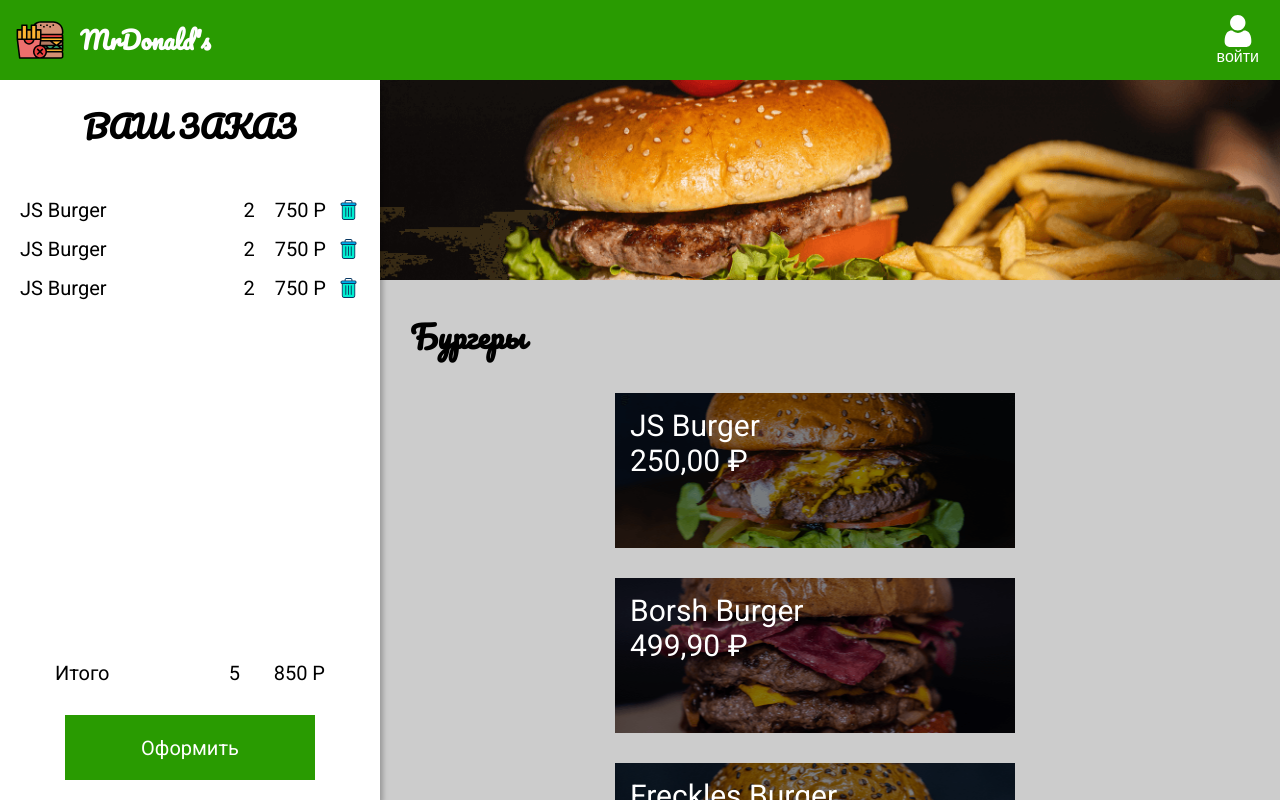
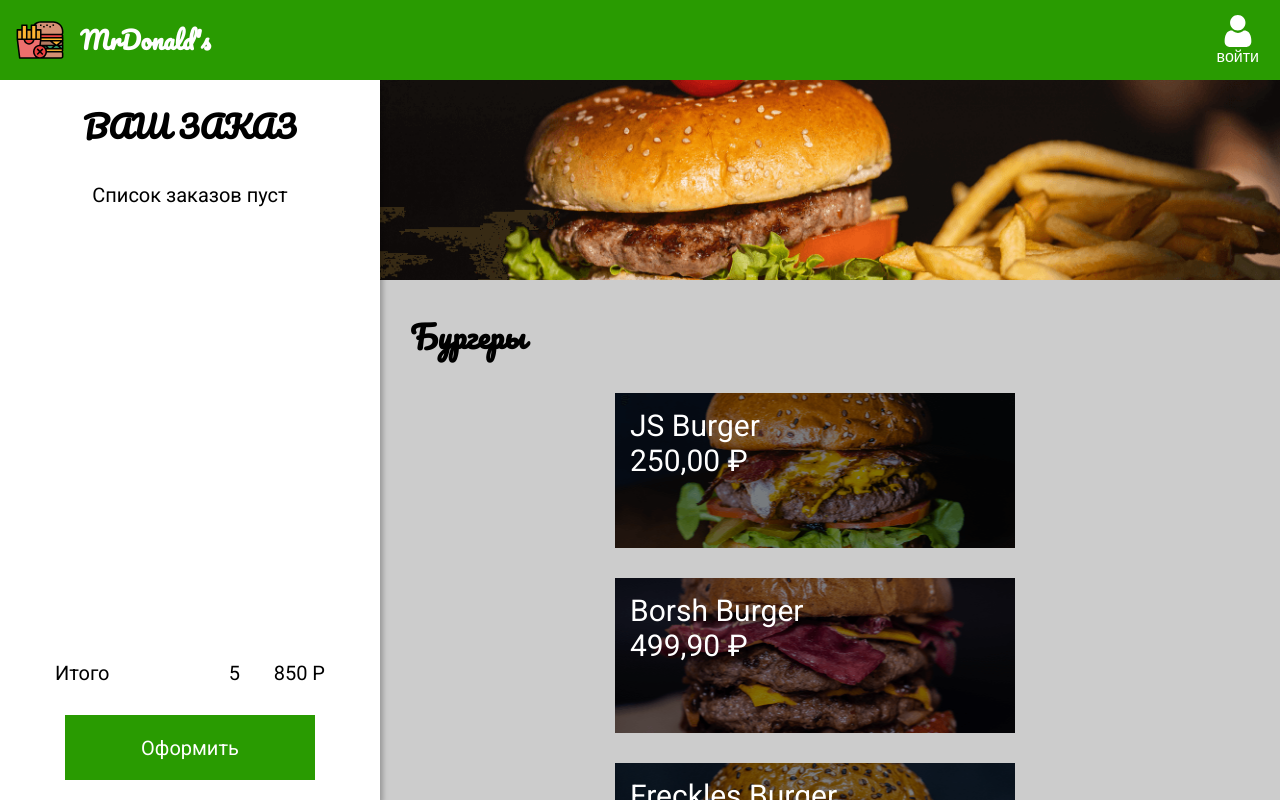
Before and after one commit to etozhenerk/mrdonalds, a React (Create React App) app: page / in a window 1280 px wide. Shown: the top 800 px of the page. Built offline with nearby package versions, Linux system fonts and the light colour scheme.

Commit message:
-реорганизация папки компонентов

```diff
--- a/src/App.js
+++ b/src/App.js
@@ -1,23 +1,23 @@
 import React from "react";
-import { NavBar } from "./Components/NavBar";
-import { Menu } from "./Components/Menu";
-import { GlobalStyle } from "./Components/GlobalStyle";
-import { ModalItem } from "./Components/ModalItem";
-import { Order } from "./Components/Order";
-
-
+import { NavBar } from "./Components/NavBar/NavBar";
+import { Menu } from "./Components/Menu/Menu";
+import { GlobalStyle } from "./Components/Style/GlobalStyle";
+import { ModalItem } from "./Components/Modal/ModalItem";
+import { Order } from "./Components/Order/Order";
+import { useOpenItem } from "./Components/Hooks/useOpenItem";
+import { useOrders } from "./Components/Hooks/useOrders";
 
 function App() {
-
-  const [openItem, setOpenItem] = React.useState(null);
+  const openItem = useOpenItem();
+  const orders = useOrders();
 
   return (
     <>
       <GlobalStyle />
       <NavBar />
-      <Order/>
-      <Menu setOpenItem={setOpenItem}/>
-      <ModalItem openItem={openItem} setOpenItem={setOpenItem}/>
+      <Order {...orders} />
+      <Menu {...openItem} />
+      {openItem.openItem && <ModalItem {...openItem} {...orders} />}
     </>
   );
 }
--- /dev/null
+++ b/src/Components/Hooks/useOpenItem.js
@@ -0,0 +1,7 @@
+import { useState } from "react";
+
+export function useOpenItem() {
+  const [openItem, setOpenItem] = useState(null);
+
+  return { openItem, setOpenItem };
+}
--- /dev/null
+++ b/src/Components/Hooks/useOrders.js
@@ -0,0 +1,7 @@
+import { useState } from "react";
+
+export function useOrders() {
+  const [orders, setOrders] = useState([]);
+
+  return { orders, setOrders };
+}
--- a/src/Components/Banner.js
+++ b/src/Components/Menu/Banner.js
@@ -1,5 +1,5 @@
 import styled from "styled-components";
-import bannerImg from "../image/banner.png";
+import bannerImg from "../../image/banner.png";
 
 export const Banner = styled.div`
   width: 100%;
--- a/src/Components/Menu.js
+++ b/src/Components/Menu/Menu.js
@@ -1,6 +1,6 @@
 import React from "react";
 import styled from "styled-components";
-import dbMenu from "./DBMenu";
+import dbMenu from "../DBMenu";
 import { ListItem } from "./ListItem";
 import { Banner } from "./Banner";
 
--- a/src/Components/ModalItem.js
+++ b/src/Components/Modal/ModalItem.js
@@ -46,14 +46,23 @@ const HeaderContent = styled.div`
   font-family: "Pacifico", cursive;
 `;
 
-export const ModalItem = ({ openItem, setOpenItem }) => {
+export const ModalItem = ({ openItem, setOpenItem, orders, setOrders }) => {
+
   const closeModal = (e) => {
     if (e.target.id === "overlay") {
       setOpenItem(null);
     }
   };
 
-  if (!openItem) return null;
+  const order = {
+    ...openItem
+  };
+
+  const addToOrder = () => {
+    setOrders([...orders, order]);
+    setOpenItem(null);
+  }
+
   return (
     <Overlay id="overlay" onClick={closeModal}>
       <Modal>
@@ -68,7 +77,7 @@ export const ModalItem = ({ openItem, setOpenItem }) => {
               })}
             </div>
           </HeaderContent>
-          <ButtonCheckout>Добавить</ButtonCheckout>
+          <ButtonCheckout onClick={addToOrder}>Добавить</ButtonCheckout>
         </Content>
       </Modal>
     </Overlay>
--- a/src/Components/NavBar.js
+++ b/src/Components/NavBar/NavBar.js
@@ -1,7 +1,7 @@
 import React from "react";
 import styled from "styled-components";
-import logoImg from "../image/logo.svg";
-import signImg from "../image/sign.svg";
+import logoImg from "../../image/logo.svg";
+import signImg from "../../image/sign.svg";
 
 const NavBarStyled = styled.header`
   position: fixed;
@@ -9,7 +9,7 @@ const NavBarStyled = styled.header`
   left: 0;
   z-index: 20;
   height: 80px;
-  width: 100vw;
+  width: 100%;
   display: flex;
   justify-content: space-between;
   align-items: center;
--- a/src/Components/Order.js
+++ b/src/Components/Order/Order.js
@@ -1,6 +1,6 @@
 import React from "react";
 import styled from "styled-components";
-import { ButtonCheckout } from "./ButtonCheckout";
+import { ButtonCheckout } from "../Modal/ButtonCheckout";
 import { OrderListItem } from "./OrderListItem";
 
 const OrderStyled = styled.section`
@@ -41,16 +41,22 @@ const TotalPrice = styled.span`
   margin-left: 20px;
 `;
 
-export const Order = () => {
+const EmptyList = styled.p`
+  text-align: center;
+`;
+
+export const Order = ({ orders, setOrders }) => {
   return (
     <OrderStyled>
       <OrderTitle>ВАШ ЗАКАЗ</OrderTitle>
       <OrderContent>
-        <OrderList>
-          <OrderListItem/>
-          <OrderListItem/>
-          <OrderListItem/>
-        </OrderList>
+        {orders.length ? (
+          <OrderList>
+            {orders.map(order => <OrderListItem order={order} />)}
+          </OrderList>
+        ) : (
+          <EmptyList>Список заказов пуст</EmptyList>
+        )}
       </OrderContent>
       <Total>
         <span>Итого</span>
--- a/src/Components/OrderListItem.js
+++ b/src/Components/Order/OrderListItem.js
@@ -1,6 +1,6 @@
 import React from "react";
 import styled from "styled-components";
-import trashImg from "../image/trash.svg";
+import trashImg from "../../image/trash.svg";
 
 const OrderItemStyled = styled.li`
   display: flex;
@@ -31,11 +31,12 @@ const TrashButton = styled.button`
   cursor: poiner;
 `;
 
-export const OrderListItem = () => (
+export const OrderListItem = ({ order }) => (
   <OrderItemStyled>
-    <ItemName>JS Burger</ItemName>
+    <ItemName>{order.name}</ItemName>
     <span>2</span>
-    <ItemPrice>750 Р</ItemPrice>
+    <ItemPrice>{order.price.toLocaleString('ru-Ru',
+        {style: 'currency', currency: 'RUB'})}</ItemPrice>
     <TrashButton/>
   </OrderItemStyled>
 )
```
Also changed, not shown: src/Components/Menu/ListItem.js (renamed from src/Components/ListItem.js), src/Components/Modal/ButtonCheckout.js (renamed from src/Components/ButtonCheckout.js), src/Components/Style/GlobalStyle.js (renamed from src/Components/GlobalStyle.js), 1 other file (tests, documents, lock files or other folders).
